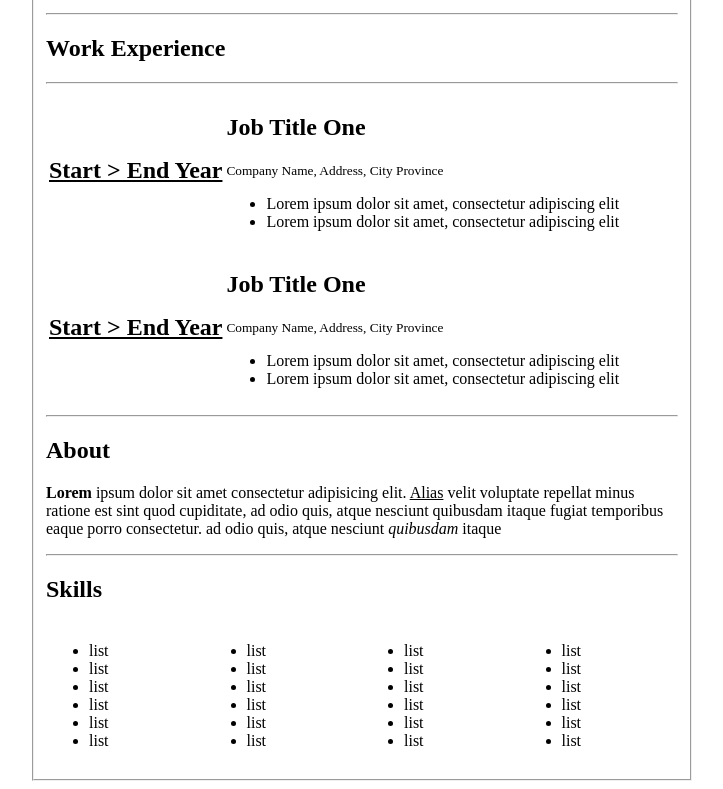
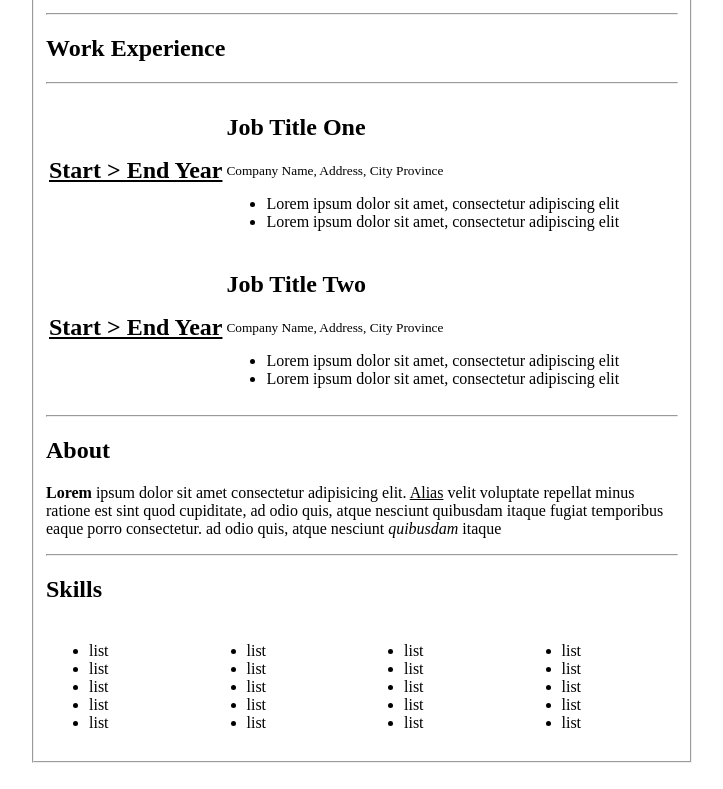
Before and after one commit to Ashot29/Task-2-Internship, a plain HTML site: page index.html in a window 1280 px wide. Shown: the part 365-1154 px from the top of the page, without its empty margins (278-1001 px from the left). Drawn offline with Linux system fonts and the light colour scheme.

Commit message:
first change

```diff
--- a/index.html
+++ b/index.html
@@ -46,7 +46,7 @@
                 <tr>
                     <th><h2><u>Start > End Year</u></h2></th>
                     <td>
-                        <h2>Job Title One</h2>
+                        <h2>Job Title Two</h2>
                         <small>Company Name, Address, City Province</small>
                         <ul>
                             <li>Lorem ipsum dolor sit amet, consectetur adipiscing elit</li>
@@ -79,12 +79,10 @@
                         <li>list</li>
                         <li>list</li>
                         <li>list</li>
-                        <li>list</li>
                     </ul>
                 </td>
                 <td>
                     <ul>
-                        <li>list</li>
                         <li>list</li>
                         <li>list</li>
                         <li>list</li>
@@ -99,12 +97,10 @@
                         <li>list</li>
                         <li>list</li>
                         <li>list</li>
-                        <li>list</li>
                     </ul>
                 </td>
                 <td>
                     <ul>
-                        <li>list</li>
                         <li>list</li>
                         <li>list</li>
                         <li>list</li>
```
